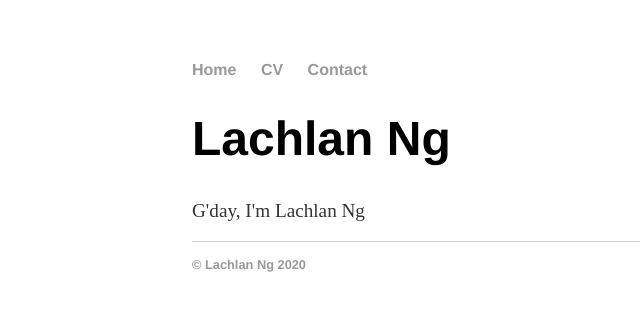
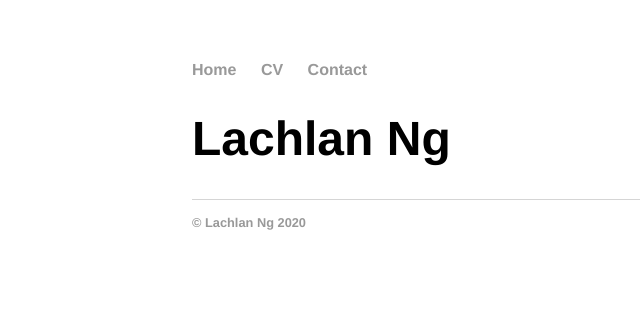
Before and after one commit to lachlan-ng/lachlan-ng.github.io, a Jekyll site: the page built from index.html, in a window 1280 px wide. Shown: the top 311 px of the page, without its empty margins (0-640 px from the left). Built offline with Jekyll 4.4.1, drawn with Linux system fonts in a browser that asks for light colours.

Commit message:
Remove blurb

```diff
--- a/contact/index.html
+++ b/contact/index.html
@@ -5,7 +5,6 @@ title: Contact
 
 	<div class="contact">
 		<h1>Contact</h1>
-		<p>Drop me a line via the following:</p>
 		<ul class="contacts">
 			<li><a href="mailto:nglachlan@gmail.com">Email</a></li>
 			<li><a href="https://www.linkedin.com/in/lachlan-ng/">LinkedIn</a></li>
--- a/index.html
+++ b/index.html
@@ -5,5 +5,4 @@ title: Lachlan Ng
 
 	<div class="blurb">
 		<h1>Lachlan Ng</h1>
-		<p>G'day, I'm Lachlan Ng </p>
 	</div>
```
